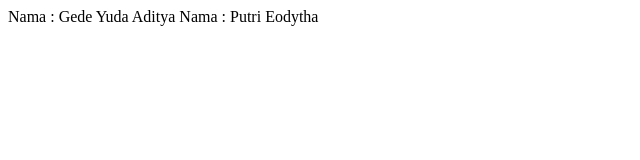
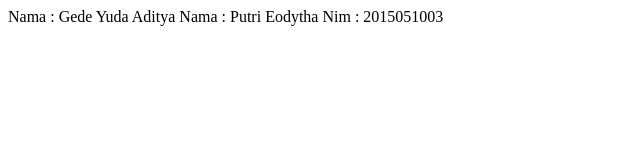
Before and after one commit to GedeYudaAditya/YudaRepo, a plain HTML site: page HalamanWeb/index.html in a window 1280 px wide. Shown: the whole page, without its empty margins (0-640 px from the left). Drawn offline with Linux system fonts and the light colour scheme.

Commit message:
ajjsjsjs

```diff
--- a/HalamanWeb/index.html
+++ b/HalamanWeb/index.html
@@ -9,5 +9,6 @@
 <body>
     Nama : Gede Yuda Aditya
     Nama : Putri Eodytha
+    Nim : 2015051003
 </body>
 </html>
```
